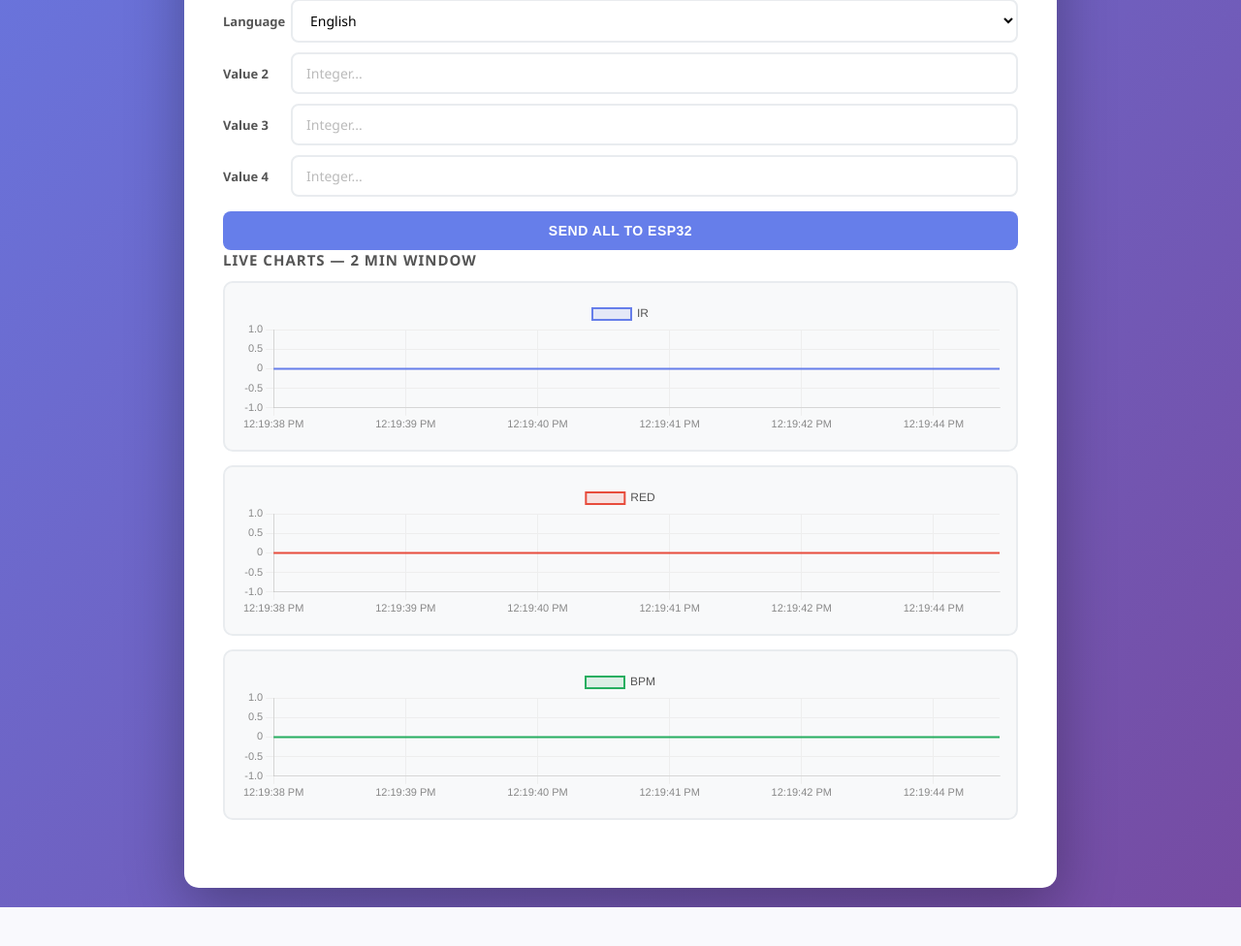
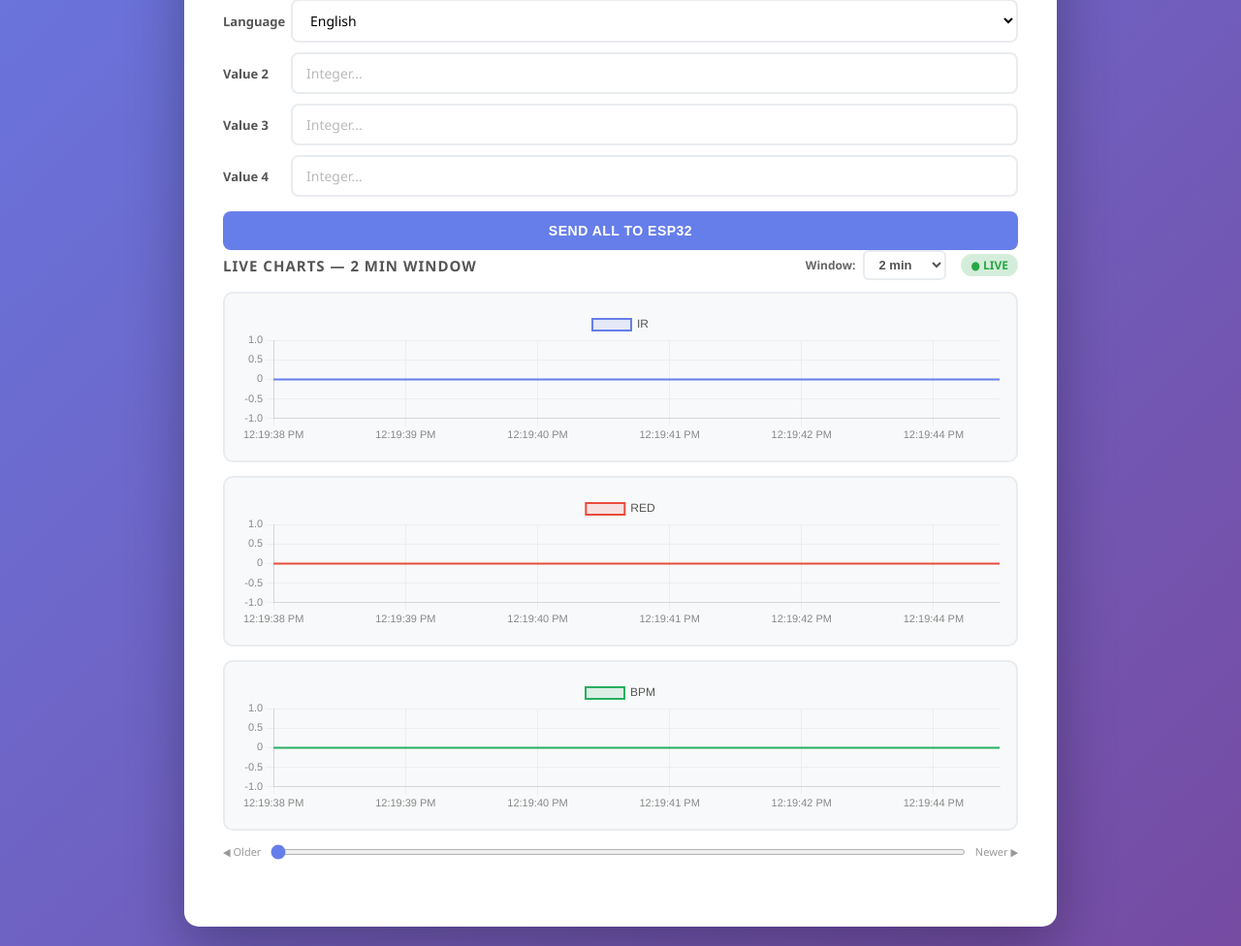
Before and after one commit to aruniankur/claustrophobiacodeforwebsite, a Flask app: page / in a window 1280 px wide. Shown: the part 584-1560 px from the top of the page at 97% size. Before the commit the page ends 1520 px from the top, so only its background shows below. Run offline with Flask 3, Linux system fonts and the light colour scheme.

Commit message:
add the fike

```diff
--- a/templates/index.html
+++ b/templates/index.html
@@ -188,13 +188,65 @@
         margin-bottom: 30px;
     }
 
-    .chart-section h2 {
+    .chart-header {
+        display: flex;
+        align-items: center;
+        justify-content: space-between;
+        margin-bottom: 12px;
+        gap: 15px;
+    }
+
+    .chart-header h2 {
         color: #555;
         font-size: 15px;
         font-weight: 600;
         text-transform: uppercase;
         letter-spacing: 1px;
-        margin-bottom: 12px;
+        flex: 1;
+    }
+
+    .window-selector {
+        display: flex;
+        align-items: center;
+        gap: 8px;
+    }
+
+    .window-selector label {
+        font-size: 12px;
+        color: #666;
+        font-weight: 600;
+    }
+
+    .window-selector select {
+        padding: 5px 10px;
+        border: 2px solid #e9ecef;
+        border-radius: 6px;
+        font-size: 13px;
+        font-weight: 600;
+        color: #555;
+        background: white;
+        cursor: pointer;
+        transition: border-color 0.3s;
+    }
+
+    .window-selector select:focus {
+        outline: none;
+        border-color: #667eea;
+    }
+
+    .live-badge {
+        font-size: 12px;
+        font-weight: 700;
+        padding: 3px 10px;
+        border-radius: 20px;
+        background: #d4edda;
+        color: #28a745;
+        transition: all 0.3s;
+    }
+
+    .live-badge.paused {
+        background: #f0f0f0;
+        color: #aaa;
     }
 
     .chart-wrapper {
@@ -208,6 +260,45 @@
     .chart-wrapper canvas {
         width: 100% !important;
         height: 140px !important;
+    }
+
+    .scroll-bar-section {
+        display: flex;
+        align-items: center;
+        gap: 10px;
+        margin-top: 4px;
+        margin-bottom: 6px;
+    }
+
+    .scroll-label {
+        font-size: 11px;
+        color: #999;
+        white-space: nowrap;
+    }
+
+    #scrollBar {
+        flex: 1;
+        height: 6px;
+        cursor: pointer;
+        accent-color: #667eea;
+    }
+
+    #backToLiveBtn {
+        display: none;
+        padding: 6px 14px;
+        background: #667eea;
+        color: white;
+        border: none;
+        border-radius: 6px;
+        font-size: 12px;
+        font-weight: 600;
+        cursor: pointer;
+        margin-top: 8px;
+        width: 100%;
+    }
+
+    #backToLiveBtn:hover {
+        background: #5568d3;
     }
 </style>
 <script src="https://cdn.jsdelivr.net/npm/chart.js@4.4.2/dist/chart.umd.min.js"></script>
@@ -270,7 +361,20 @@
     </div>
 
     <div class="chart-section">
-        <h2>Live Charts — 2 min window</h2>
+        <div class="chart-header">
+            <h2 id="chartTitle">Live Charts</h2>
+            <div class="window-selector">
+                <label>Window:</label>
+                <select id="windowSize" onchange="changeWindow()">
+                    <option value="30">30 sec</option>
+                    <option value="60">1 min</option>
+                    <option value="120" selected>2 min</option>
+                    <option value="300">5 min</option>
+                    <option value="600">10 min</option>
+                </select>
+            </div>
+            <span id="liveIndicator" class="live-badge">● LIVE</span>
+        </div>
         <div class="chart-wrapper">
             <canvas id="chartIR"></canvas>
         </div>
@@ -280,6 +384,12 @@
         <div class="chart-wrapper">
             <canvas id="chartBPM"></canvas>
         </div>
+        <div class="scroll-bar-section">
+            <span class="scroll-label">◀ Older</span>
+            <input type="range" id="scrollBar" min="0" max="0" value="0" />
+            <span class="scroll-label">Newer ▶</span>
+        </div>
+        <button id="backToLiveBtn" onclick="backToLive()">↩ Back to Live</button>
     </div>
 </div>
 
@@ -289,40 +399,58 @@ let lastUpdate = Date.now();
 let isConnected = false;
 
 // ── Chart config ──────────────────────────────────────────────
-const WINDOW_MS  = 2 * 60 * 1000;   // 2-minute rolling window
-const POLL_MS    = 200;              // matches setInterval below
+const POLL_MS = 200;
+let WINDOW_PTS = (2 * 60 * 1000) / POLL_MS;  // default: 600 pts = 2 min
+
+// Master arrays — never trimmed, hold all history
+const allLabels = [];
+const allIR     = [];
+const allRED    = [];
+const allBPM    = [];
+
+let scrollLocked = true;   // true = auto-follow live edge
+
+function updateTitle() {
+    const sec = parseInt(document.getElementById("windowSize").value);
+    const label = sec >= 60 ? `${sec / 60} min` : `${sec} sec`;
+    document.getElementById("chartTitle").textContent = `Live Charts — ${label} window`;
+}
+
+function changeWindow() {
+    const sec = parseInt(document.getElementById("windowSize").value);
+    WINDOW_PTS = (sec * 1000) / POLL_MS;
+
+    updateTitle();
+
+    // Recalculate scrollbar max
+    const bar = document.getElementById("scrollBar");
+    const maxScroll = Math.max(0, allLabels.length - WINDOW_PTS);
+    bar.max = maxScroll;
+
+    if (scrollLocked) {
+        bar.value = maxScroll;
+        redrawCharts(maxScroll);
+    } else {
+        // Keep proportional position
+        const ratio = bar.value / (bar.max || 1);
+        bar.value = Math.floor(ratio * maxScroll);
+        redrawCharts(parseInt(bar.value));
+    }
+}
 
 function makeChart(canvasId, label, color) {
     const ctx = document.getElementById(canvasId).getContext("2d");
     return new Chart(ctx, {
         type: "line",
-        data: {
-            labels: [],
-            datasets: [{
-                label: label,
-                data: [],
-                borderColor: color,
-                backgroundColor: color + "22",
-                borderWidth: 2,
-                pointRadius: 0,
-                tension: 0.3,
-                fill: true
-            }]
-        },
+        data: { labels: [], datasets: [{ label, data: [],
+            borderColor: color, backgroundColor: color + "22",
+            borderWidth: 2, pointRadius: 0, tension: 0.3, fill: true }] },
         options: {
-            animation: false,
-            responsive: true,
-            maintainAspectRatio: false,
+            animation: false, responsive: true, maintainAspectRatio: false,
             plugins: { legend: { labels: { color: "#555", font: { size: 12 } } } },
             scales: {
-                x: {
-                    ticks: { maxTicksLimit: 6, color: "#888", font: { size: 11 } },
-                    grid: { color: "#eee" }
-                },
-                y: {
-                    ticks: { color: "#888", font: { size: 11 } },
-                    grid: { color: "#eee" }
-                }
+                x: { ticks: { maxTicksLimit: 6, color: "#888", font: { size: 11 } }, grid: { color: "#eee" } },
+                y: { ticks: { color: "#888", font: { size: 11 } }, grid: { color: "#eee" } }
             }
         }
     });
@@ -332,31 +460,61 @@ const chartIR  = makeChart("chartIR",  "IR",  "#667eea");
 const chartRED = makeChart("chartRED", "RED", "#e74c3c");
 const chartBPM = makeChart("chartBPM", "BPM", "#27ae60");
 
-function pushPoint(chart, timeLabel, value) {
-    chart.data.labels.push(timeLabel);
-    chart.data.datasets[0].data.push(value);
+function redrawCharts(startIdx) {
+    const endIdx = Math.min(startIdx + WINDOW_PTS, allLabels.length);
+    const labels = allLabels.slice(startIdx, endIdx);
+    const irSlice  = allIR.slice(startIdx, endIdx);
+    const redSlice = allRED.slice(startIdx, endIdx);
+    const bpmSlice = allBPM.slice(startIdx, endIdx);
 
-    // Drop points older than 2 minutes
-    const cutoff = Date.now() - WINDOW_MS;
-    while (chart.data.labels.length > 0) {
-        // labels stored as epoch ms for comparison, display as HH:MM:SS
-        const oldest = chart.data.labels[0];
-        if (typeof oldest === "object" && oldest.ts < cutoff) {
-            chart.data.labels.shift();
-            chart.data.datasets[0].data.shift();
-        } else break;
-    }
-    chart.update("none");
+    [chartIR, chartRED, chartBPM].forEach((ch, i) => {
+        ch.data.labels = labels;
+        ch.data.datasets[0].data = [irSlice, redSlice, bpmSlice][i];
+        ch.update("none");
+    });
 }
 
-function timeLabel() {
+function addDataPoint(ir, red, bpm) {
     const now = new Date();
-    const ts  = now.getTime();
-    const str = now.toLocaleTimeString();
-    // Return object so we can store both display string and raw ms
-    const obj = new String(str);
-    obj.ts = ts;
-    return obj;
+    allLabels.push(now.toLocaleTimeString());
+    allIR.push(ir);
+    allRED.push(red);
+    allBPM.push(bpm);
+
+    const total    = allLabels.length;
+    const maxScroll = Math.max(0, total - WINDOW_PTS);
+
+    const bar = document.getElementById("scrollBar");
+    bar.max = maxScroll;
+
+    if (scrollLocked) {
+        bar.value = maxScroll;
+        redrawCharts(maxScroll);
+    }
+    // if not locked, don't touch bar.value — user is scrolling history
+}
+
+// Scrollbar interaction
+document.getElementById("scrollBar").addEventListener("input", function () {
+    const maxScroll = parseInt(this.max);
+    const val       = parseInt(this.value);
+    scrollLocked = (val >= maxScroll);
+
+    document.getElementById("liveIndicator").className =
+        "live-badge" + (scrollLocked ? "" : " paused");
+    document.getElementById("backToLiveBtn").style.display =
+        scrollLocked ? "none" : "block";
+
+    redrawCharts(val);
+});
+
+function backToLive() {
+    scrollLocked = true;
+    const bar = document.getElementById("scrollBar");
+    bar.value = bar.max;
+    document.getElementById("liveIndicator").className = "live-badge";
+    document.getElementById("backToLiveBtn").style.display = "none";
+    redrawCharts(parseInt(bar.max));
 }
 // ─────────────────────────────────────────────────────────────
 
@@ -372,10 +530,7 @@ async function updateData() {
         document.getElementById("finger").innerText = data.finger ? "Yes" : "No";
         document.getElementById("unreal_value").innerText = (data.unreal_value !== undefined) ? data.unreal_value : "--";
 
-        const t = timeLabel();
-        pushPoint(chartIR,  t, data.ir);
-        pushPoint(chartRED, t, data.red);
-        pushPoint(chartBPM, t, data.bpm);
+        addDataPoint(data.ir, data.red, data.bpm);
 
         if (!isConnected) {
             isConnected = true;
@@ -440,6 +595,7 @@ async function sendTrigger() {
 
 setInterval(updateData, 200);
 updateData();
+updateTitle();
 
 </script>
 
```
